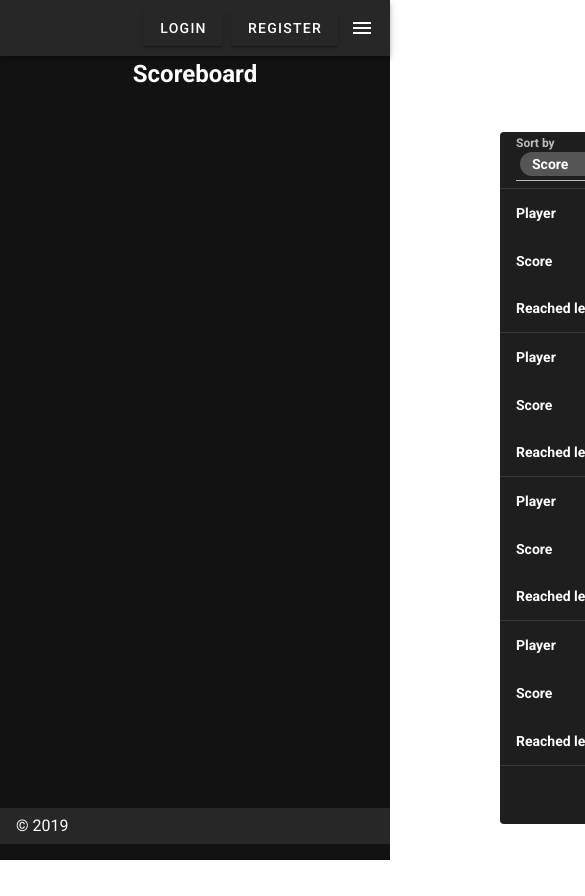
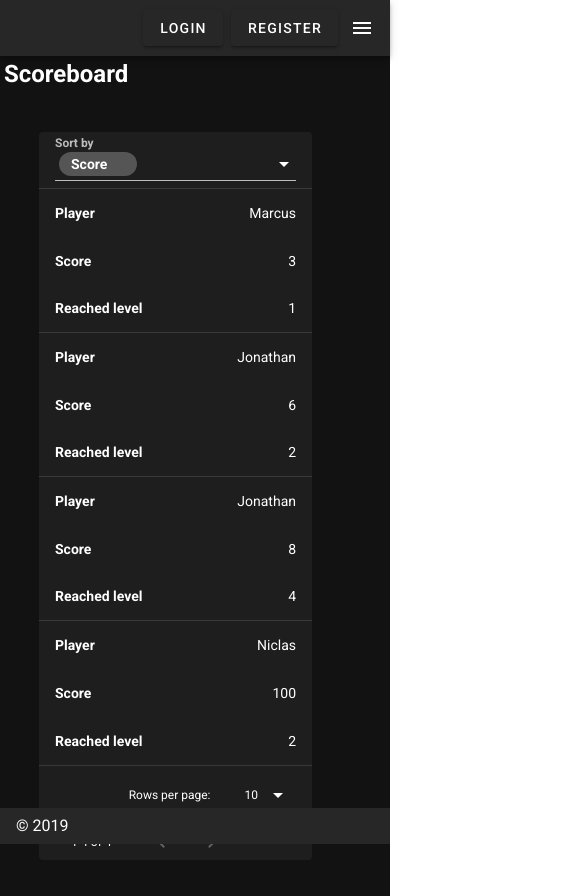
Before and after one commit to hfu-gis/Delta, a Vue app: page /Scoreboard in a window 390 px wide. Shown: the top 896 px of the page, 585 px wide, since content can reach past the window. Before the commit the page ends 860 px from the top, so only its background shows below. Built offline with nearby package versions, Linux system fonts and the light colour scheme.

Commit message:
Scoreboard responsive und neue deployed

```diff
--- a/src/views/Scoreboard.vue
+++ b/src/views/Scoreboard.vue
@@ -6,7 +6,7 @@
           <h1>Scoreboard</h1>
         </header>
       </section>
-      <section class="scorebard">
+      <section class="scorebard" fluid>
         <v-data-table
           :headers="player"
           :items="infos"
@@ -62,12 +62,11 @@ export default {
 
 <style scoped>
 .scorebard {
-  width: 1000px;
-  margin-left: 500px;
   margin-top: 40px;
+  width: 70%;
+  margin-left: 10%;
 }
 .überschrift {
-  text-align: center;
-  color: white;
+  margin-left: 1%;
 }
 </style>
```
Also changed, not shown: src/views/Playerprofile.vue (line endings or trailing spaces).
